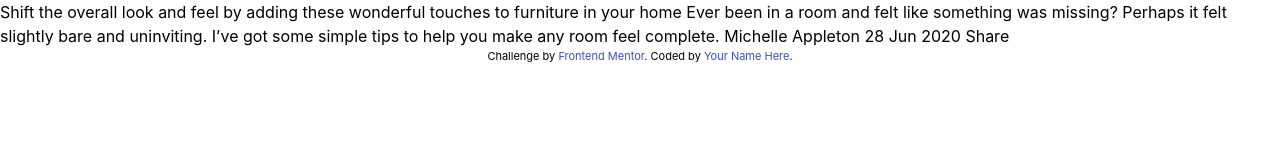
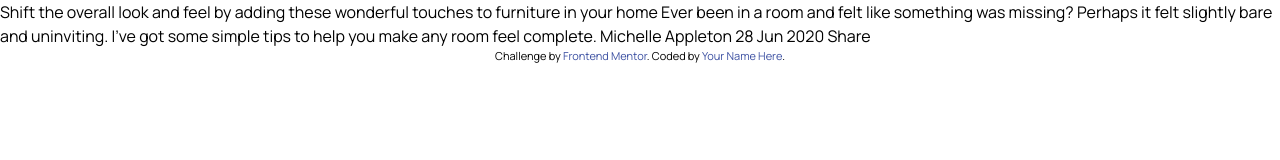
Before and after one commit to rineliniguezsosa/article-preview-component, a website built with Vite: page index.html in a window 1280 px wide. Built offline with nearby package versions, Linux system fonts and the light colour scheme.

Commit message:
[FEAT] Configurando la fuente monrope en tailwindcss

```diff
--- a/src/style.css
+++ b/src/style.css
@@ -7,4 +7,5 @@
   --color-grayishBlue: "hsl(212, 23%, 69%)";
   --color-lightBlue: "hsl(210, 46%, 95%)";
 
+  --font-sans: "Manrope", sans-serif;
 }
```
